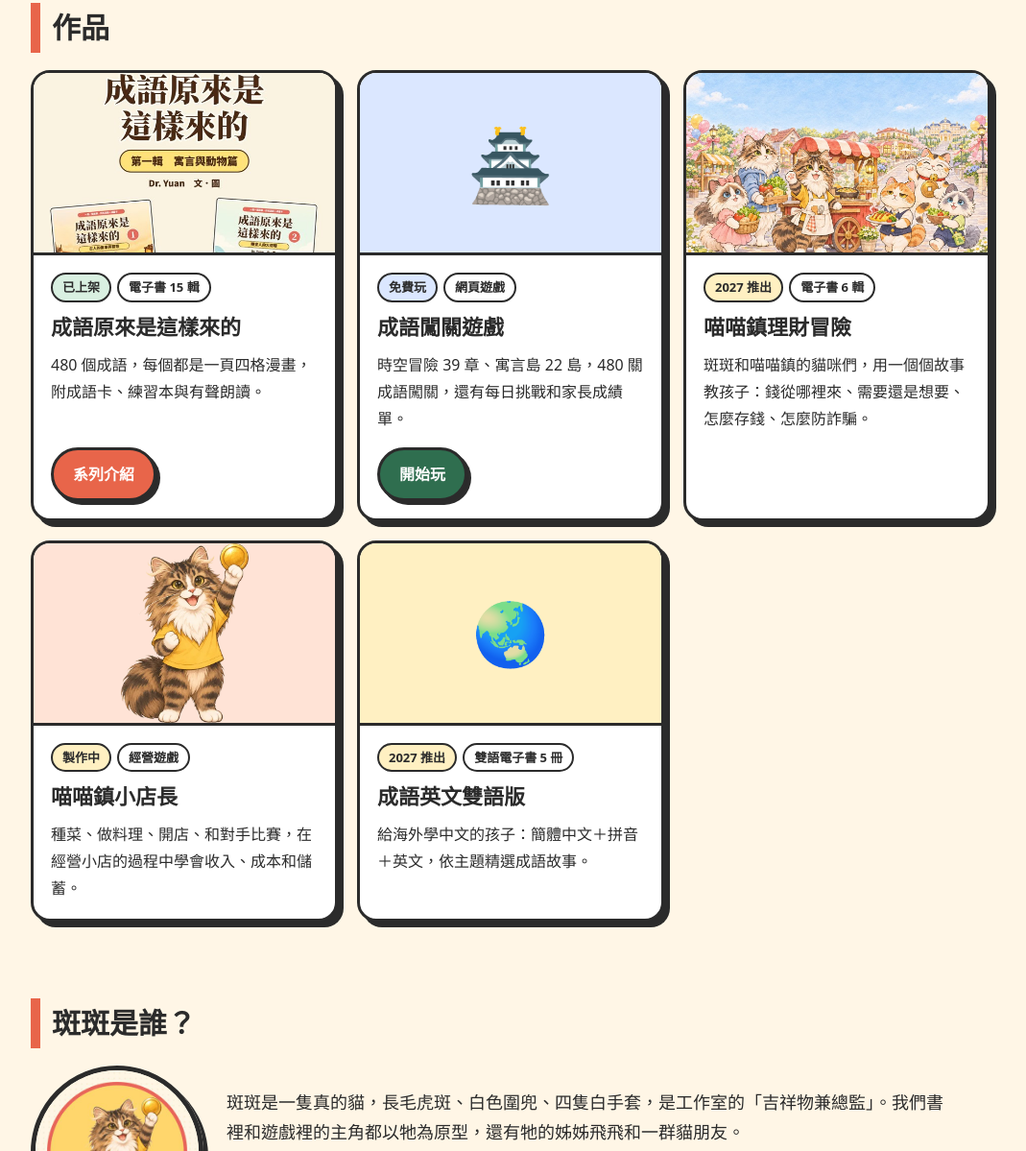
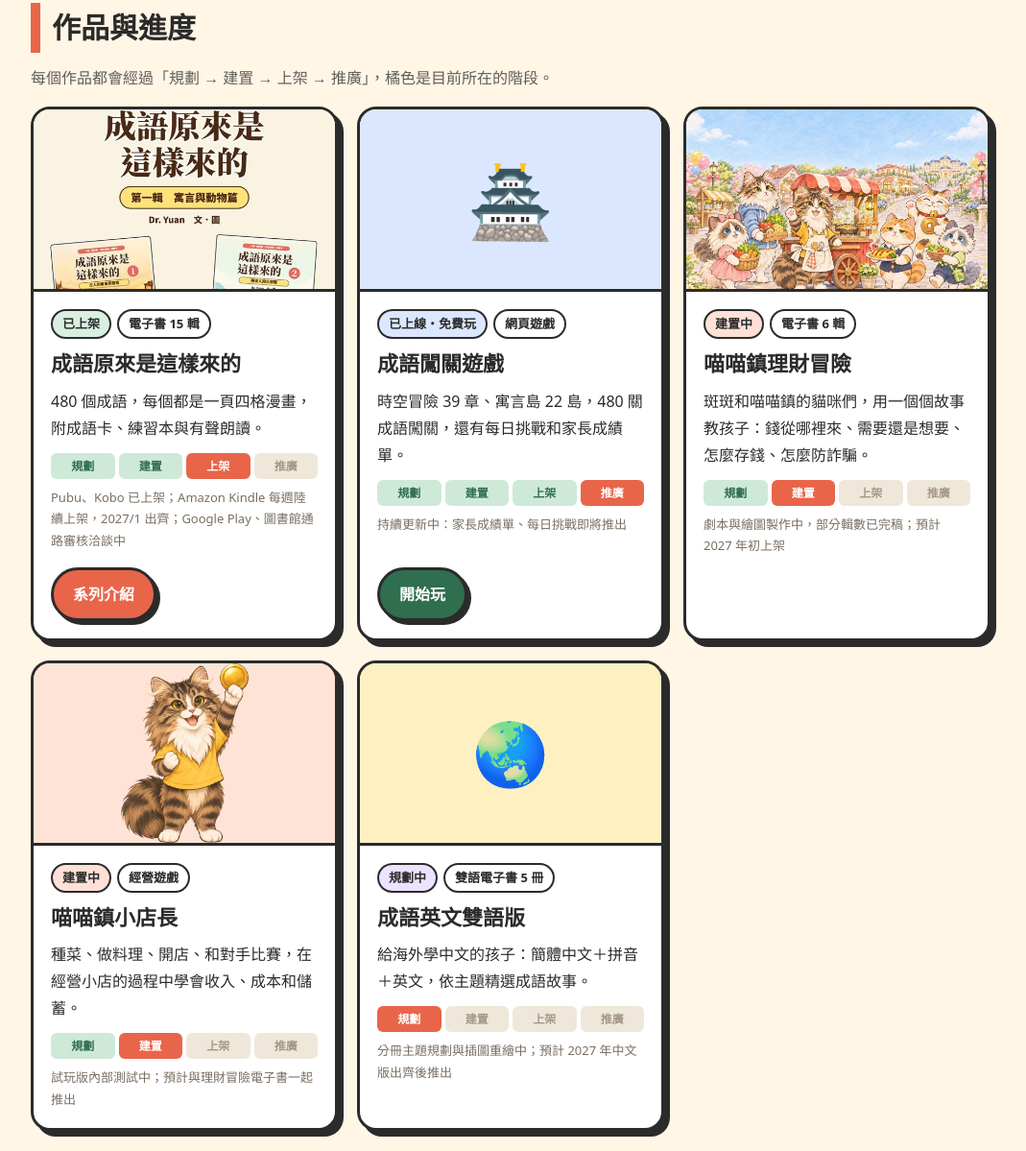
Before and after one commit to banbanstudio/banbanstudio.github.io, a plain HTML site: page index.html in a window 1280 px wide. Shown: the part 1365-2564 px from the top of the page at 96% size, without its empty margins (108-1177 px from the left). Drawn offline with Linux system fonts and the light colour scheme.

Commit message:
作品卡片加上目前階段與進度說明
Co-Authored-By: Claude Opus 5.5 <noreply@anthropic.com>
Claude-Session: https://claude.ai/code/session_01Pd6Gg2SBcfdRoewdNyzGBA

```diff
--- a/index.html
+++ b/index.html
@@ -39,6 +39,10 @@ h2{font-size:30px;margin:0 0 18px;border-left:10px solid var(--or);padding-left:
 .prod h3{margin:0;font-size:22px}
 .tag{display:inline-block;font-size:13px;font-weight:800;padding:2px 10px;border-radius:999px;border:2px solid var(--ink);margin-right:6px}
 .t-on{background:#d9f0e1}.t-soon{background:#fff0c2}.t-free{background:#dbe7ff}
+.steps{display:flex;gap:4px;margin:4px 0 2px}.steps span{flex:1;text-align:center;font-size:12px;font-weight:800;padding:3px 0;border-radius:6px;background:#efe7da;color:#a69887}
+.steps span.d{background:#cfe9d8;color:#2f6e4f}.steps span.c{background:var(--or);color:#fff}
+.st{font-size:13px;color:#7a6e62;order:4}.prod .steps{order:3;margin-top:6px}.prod .act{order:5}
+.t-plan{background:#ece3ff}.t-build{background:#ffe0d6}
 .prod .act{margin-top:auto;padding-top:10px;display:flex;gap:10px;flex-wrap:wrap}
 .cast{display:flex;gap:8px;justify-content:center;align-items:flex-end;margin:8px 0 -10px;flex-wrap:wrap}
 .cast img{height:120px;width:auto}
@@ -85,28 +89,29 @@ footer{text-align:center;padding:36px 0;opacity:.7;font-size:14px}
  </div>
 </section>
 
-<section id="products"><h2>作品</h2>
+<section id="products"><h2>作品與進度</h2>
+ <p style="margin:-6px 0 16px;opacity:.75">每個作品都會經過「規劃 → 建置 → 上架 → 推廣」，橘色是目前所在的階段。</p>
  <div class="prods">
   <div class="prod"><div class="pic" style="background-image:url(img/chengyu_cover.jpg);background-position:center 18%"></div><div class="bd">
-   <div><span class="tag t-on">已上架</span><span class="tag">電子書 15 輯</span></div>
+   <div><span class="tag t-on">已上架</span><span class="tag">電子書 15 輯</span></div><div class="steps"><span class="d">規劃</span><span class="d">建置</span><span class="c">上架</span><span class="">推廣</span></div><div class="st">Pubu、Kobo 已上架；Amazon Kindle 每週陸續上架，2027/1 出齊；Google Play、圖書館通路審核洽談中</div>
    <h3>成語原來是這樣來的</h3>
    <div>480 個成語，每個都是一頁四格漫畫，附成語卡、練習本與有聲朗讀。</div>
    <div class="act"><a class="btn o" href="chengyu/">系列介紹</a></div></div></div>
   <div class="prod"><div class="pic" style="background:#dbe7ff;display:flex;align-items:center;justify-content:center;font-size:72px">🏯</div><div class="bd">
-   <div><span class="tag t-free">免費玩</span><span class="tag">網頁遊戲</span></div>
+   <div><span class="tag t-free">已上線・免費玩</span><span class="tag">網頁遊戲</span></div><div class="steps"><span class="d">規劃</span><span class="d">建置</span><span class="d">上架</span><span class="c">推廣</span></div><div class="st">持續更新中：家長成績單、每日挑戰即將推出</div>
    <h3>成語闖關遊戲</h3>
    <div>時空冒險 39 章、寓言島 22 島，480 關成語闖關，還有每日挑戰和家長成績單。</div>
    <div class="act"><a class="btn g" href="https://yuan0520.github.io/chengyu-game/" target="_blank">開始玩</a></div></div></div>
   <div class="prod"><div class="pic" style="background-image:url(img/meowtown.jpg)"></div><div class="bd">
-   <div><span class="tag t-soon">2027 推出</span><span class="tag">電子書 6 輯</span></div>
+   <div><span class="tag t-build">建置中</span><span class="tag">電子書 6 輯</span></div><div class="steps"><span class="d">規劃</span><span class="c">建置</span><span class="">上架</span><span class="">推廣</span></div><div class="st">劇本與繪圖製作中，部分輯數已完稿；預計 2027 年初上架</div>
    <h3>喵喵鎮理財冒險</h3>
    <div>斑斑和喵喵鎮的貓咪們，用一個個故事教孩子：錢從哪裡來、需要還是想要、怎麼存錢、怎麼防詐騙。</div></div></div>
   <div class="prod"><div class="pic" style="background:#ffe3d6 url(img/banban.webp) center/contain no-repeat"></div><div class="bd">
-   <div><span class="tag t-soon">製作中</span><span class="tag">經營遊戲</span></div>
+   <div><span class="tag t-build">建置中</span><span class="tag">經營遊戲</span></div><div class="steps"><span class="d">規劃</span><span class="c">建置</span><span class="">上架</span><span class="">推廣</span></div><div class="st">試玩版內部測試中；預計與理財冒險電子書一起推出</div>
    <h3>喵喵鎮小店長</h3>
    <div>種菜、做料理、開店、和對手比賽，在經營小店的過程中學會收入、成本和儲蓄。</div></div></div>
   <div class="prod"><div class="pic" style="background:#fff0c2;display:flex;align-items:center;justify-content:center;font-size:64px">🌏</div><div class="bd">
-   <div><span class="tag t-soon">2027 推出</span><span class="tag">雙語電子書 5 冊</span></div>
+   <div><span class="tag t-plan">規劃中</span><span class="tag">雙語電子書 5 冊</span></div><div class="steps"><span class="c">規劃</span><span class="">建置</span><span class="">上架</span><span class="">推廣</span></div><div class="st">分冊主題規劃與插圖重繪中；預計 2027 年中文版出齊後推出</div>
    <h3>成語英文雙語版</h3>
    <div>給海外學中文的孩子：簡體中文＋拼音＋英文，依主題精選成語故事。</div></div></div>
  </div>
```
